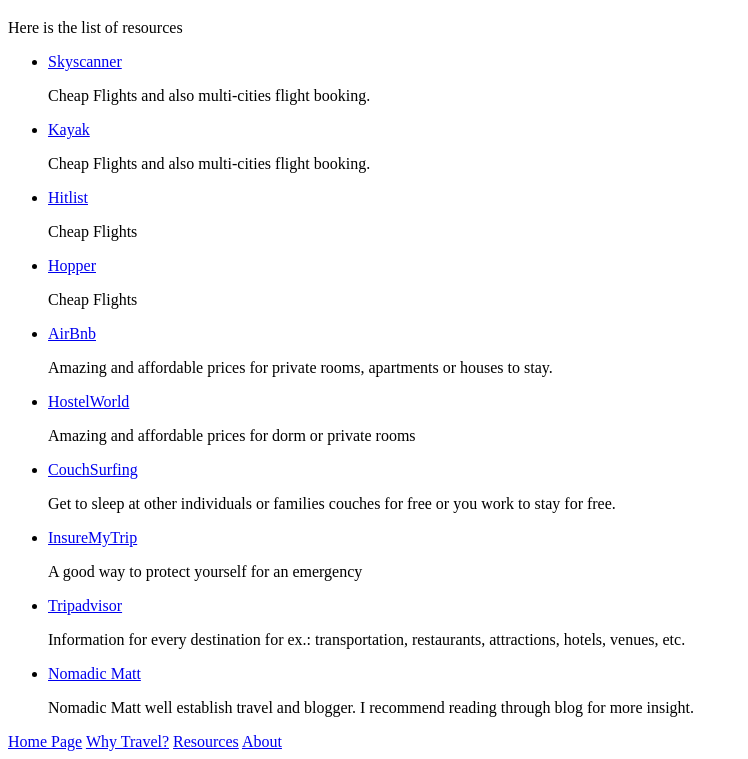
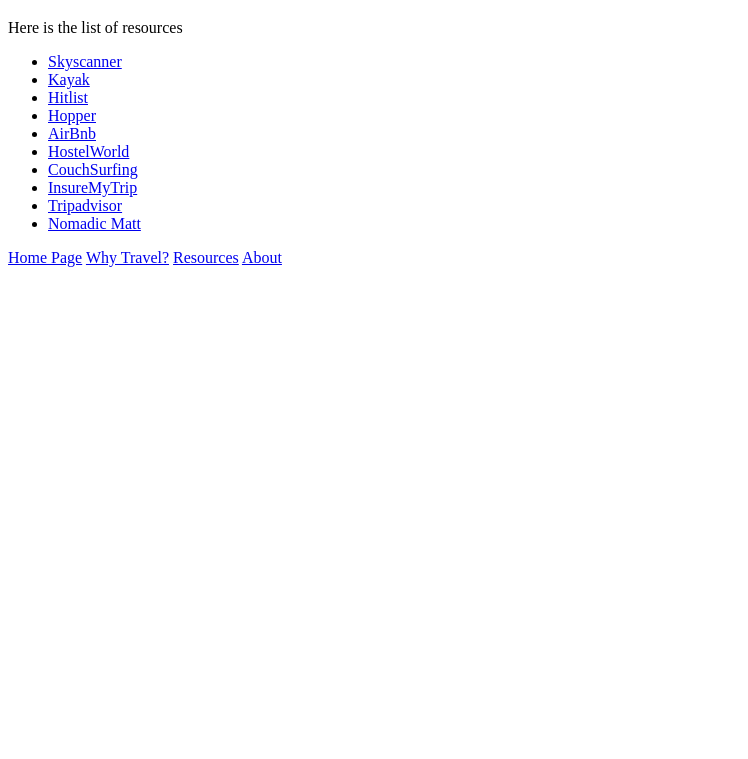
Before and after one commit to Memo54/MemoTravelBlog, a plain HTML site: page resources.html in a window 1280 px wide. Shown: the part 681-1440 px from the top of the page, without its empty margins (0-748 px from the left). After the commit the page ends 956 px from the top, so only its background shows below. Drawn offline with Linux system fonts and the light colour scheme.

Commit message:
new travel blog

```diff
--- a/resources.html
+++ b/resources.html
@@ -12,37 +12,25 @@
   <a href="resources.html">Resources</a>
   <a href="about.html">About</a>
 </header>
-</header>
 <h1>Resources</h1>
 <p>Here is the list of resources</p>
 <ul>
   <li><a href="https://www.skyscanner.com/">Skyscanner</a></li>
-  <p>Cheap Flights and also multi-cities flight booking.</p>
   <li><a href="https://www.kayak.com/">Kayak</a></li>
-  <p>Cheap Flights and also multi-cities flight booking.</p>
   <li><a href="http://www.hitlistapp.com/flights/">Hitlist</a></li>
-  <p>Cheap Flights</p>
   <li><a href="https://www.hopper.com/">Hopper</a></li>
-  <p>Cheap Flights</p>
   <li><a href="https://www.airbnb.com/">AirBnb</a></li>
-  <p>Amazing and affordable prices for private rooms, apartments or houses to stay.</p>
   <li><a href="http://www.hostelworld.com/">HostelWorld</a></li>
-  <p>Amazing and affordable prices for dorm or private rooms</p>
   <li><a href="https://www.couchsurfing.com/">CouchSurfing</a></li>
-  <p>Get to sleep at other individuals or families couches for free or you work to stay for free.</p>
   <li><a href="https://www.insuremytrip.com/l/travel-insurance-2/?linkId=30002&gclid=CjwKCAjw1ufKBRBYEiwAPI_r4ZpiWJENMfSO-6SyrJhkc1SvzYy9lJw6-4_y1ms5WQ6H344gGcgupxoCOD4QAvD_BwE">InsureMyTrip</a></li>
-  <p>A good way to protect yourself for an emergency</p>
   <li><a href="https://www.tripadvisor.com/">Tripadvisor</a></li>
-  <p>Information for every destination for ex.: transportation, restaurants, attractions, hotels, venues, etc.</p>
   <li><a href="https://www.nomadicmatt.com/">Nomadic Matt</a></li>
-  <p>Nomadic Matt well establish travel and blogger. I recommend reading through blog for more insight.</p>
 </ul>
 <nav>
   <a href="index.html">Home Page</a>
   <a href="why_travel.html">Why Travel?</a>
   <a href="resources.html">Resources</a>
   <a href="about.html">About</a>
-</header>
 </nav>
 </body>
 </html>
```
Also changed, not shown: about.html (+3 -5 lines), index.html (+0 -2 lines), why_travel.html (+1 -6 lines).
